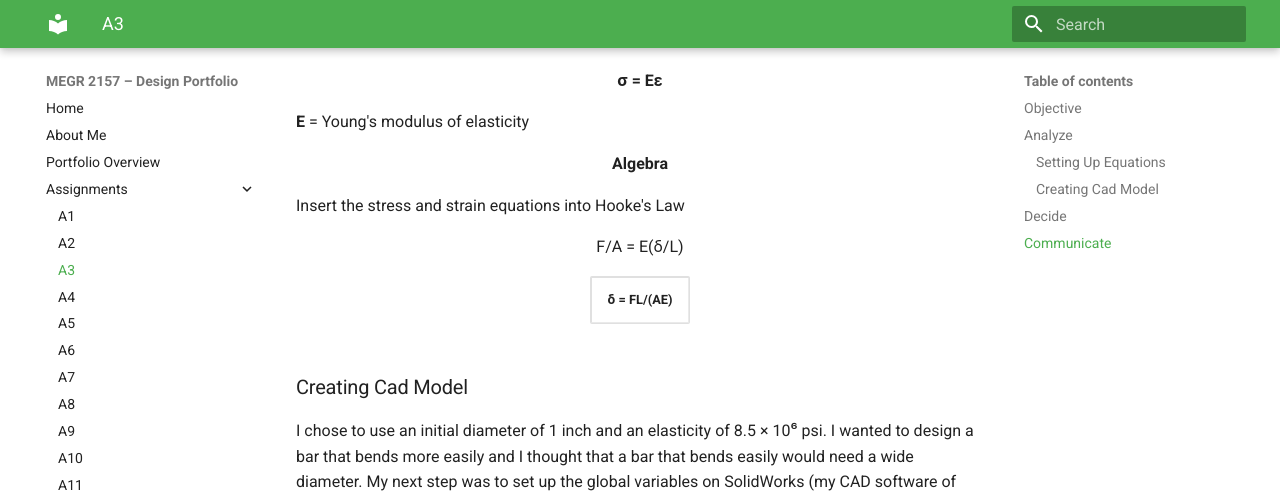
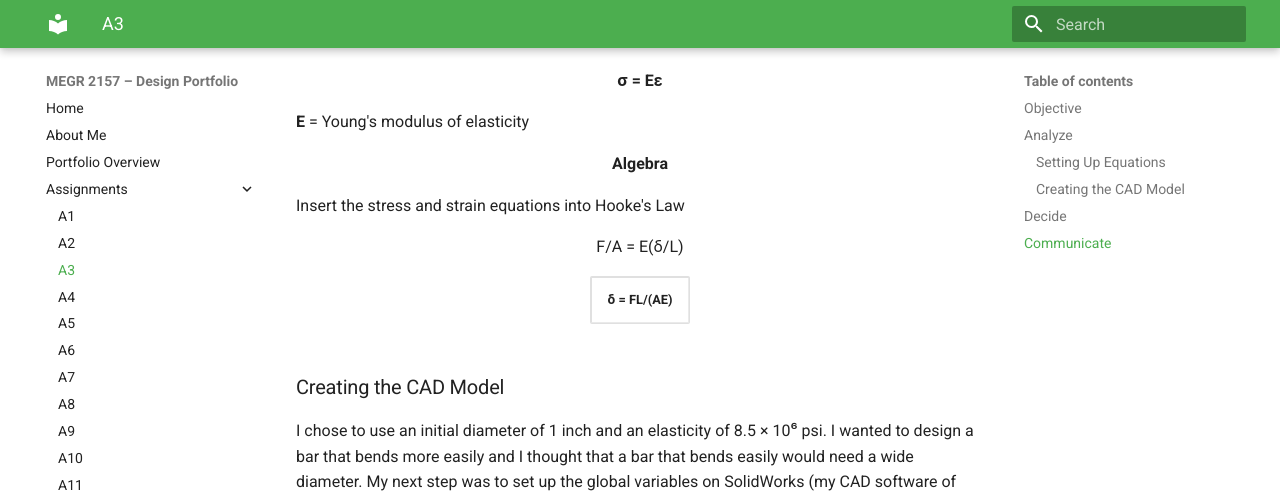
Before and after one commit to SanjayKashyap24/design-projects-portfolio, an MkDocs documentation site: the page built from docs/assignments/A03/index.md, in a window 1280 px wide and 900 px high, scrolled down 978 px. Shown: the top 493 px of the window. Built offline with MkDocs 1.6.1 and Material for MkDocs 9.7.7, drawn with Linux system fonts in a browser that asks for light colours.

Commit message:
Fix header formatting for CAD Model section

```diff
--- a/docs/assignments/A03/index.md
+++ b/docs/assignments/A03/index.md
@@ -38,7 +38,7 @@ I used the stress and strain equations and Hook's Law to algebraically solve for
 <table border="3" cellpadding="10"><tr><td><strong>δ = FL/(AE)</strong></td></tr></table>
 </div>
 
-### Creating Cad Model
+### Creating the CAD Model
 I chose to use an initial diameter of 1 inch and an elasticity of 8.5 × 10⁶ psi. I wanted to design a bar that bends more easily and I thought that a bar that bends easily would need a wide diameter. My next step was to set up the global variables on SolidWorks (my CAD software of choice) to keep track of my variables.
 
 <div style="text-align: center;">
```
